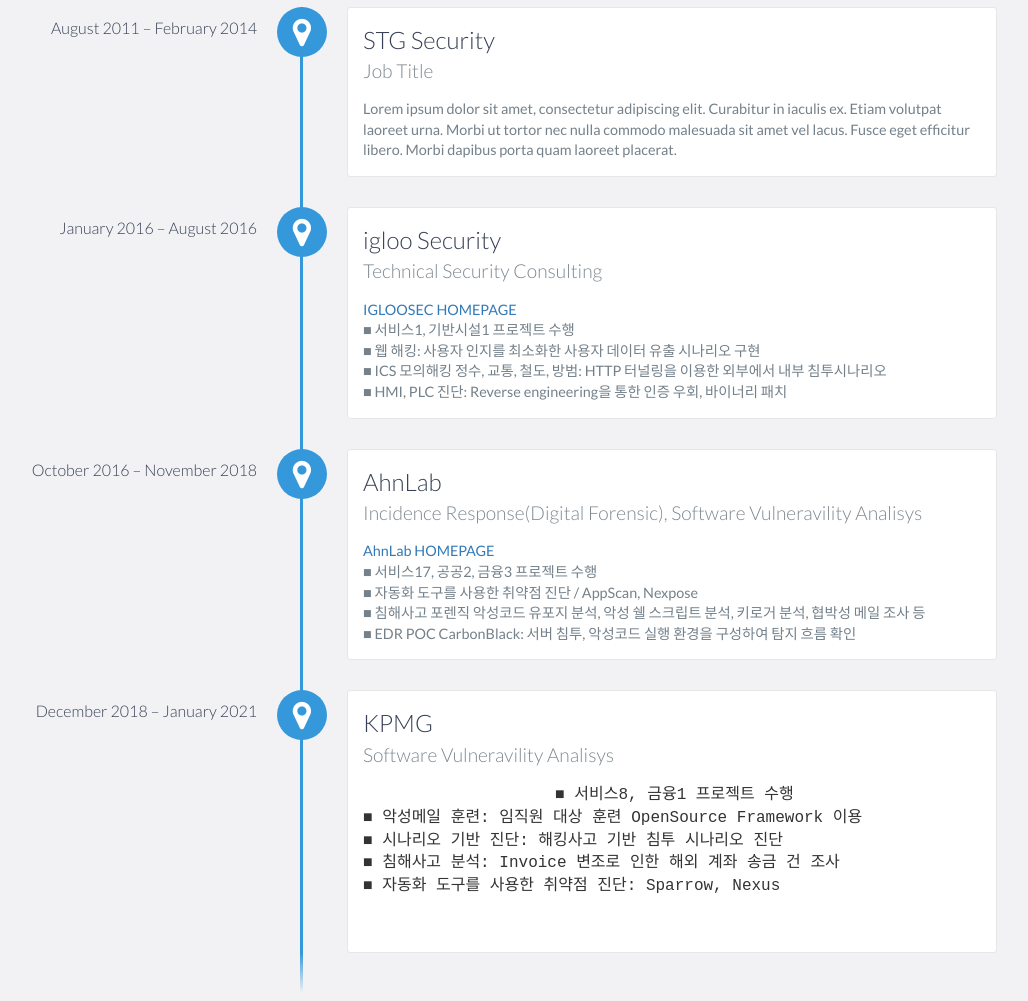
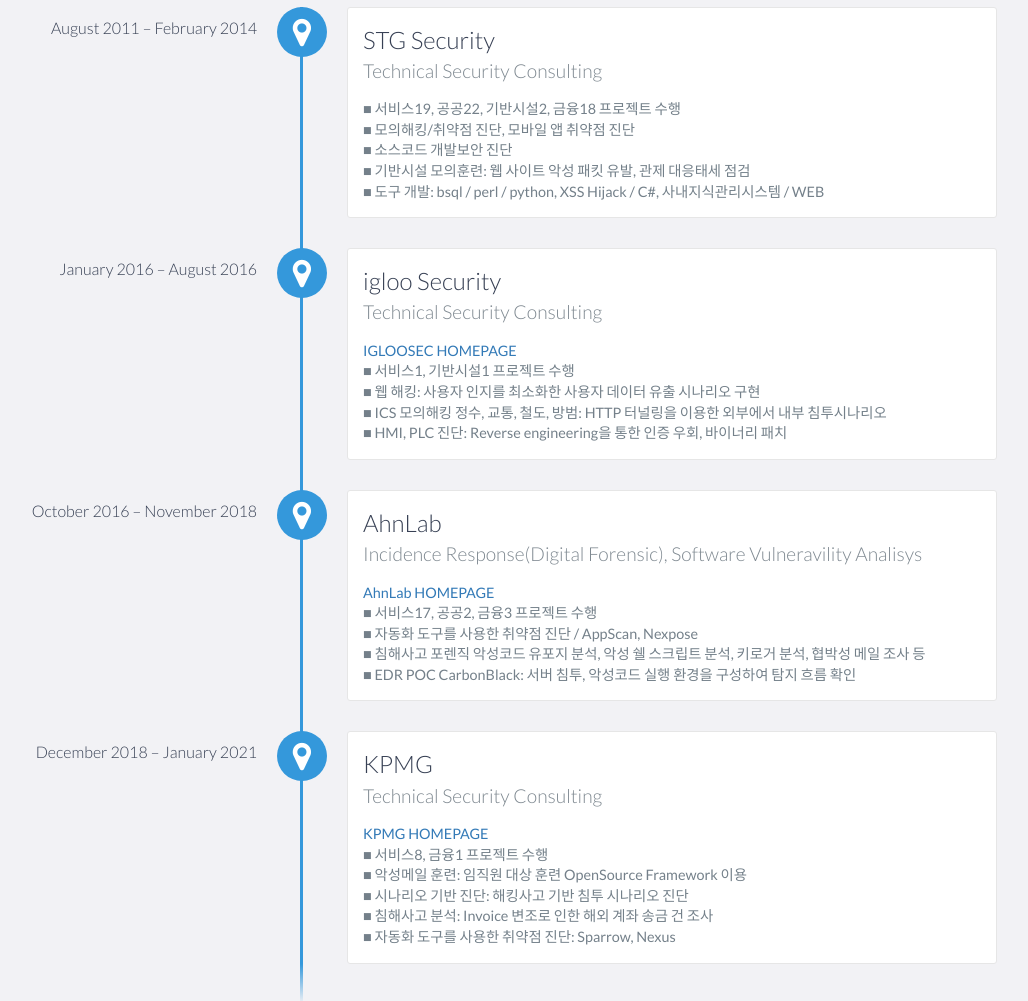
Before and after one commit to hackkimss/hackkimss.github.io, a website: page index.html in a window 1280 px wide. Shown: the part 1260-2261 px from the top of the page, without its empty margins (143-1171 px from the left). Drawn offline with nearby package versions, Linux system fonts and the light colour scheme.

Commit message:
Update index.html

```diff
--- a/index.html
+++ b/index.html
@@ -88,10 +88,13 @@
         <div id="experience-timeline">
             <div data-date="August 2011 – February 2014">
                 <h3>STG Security</h3>
-                <h4>Job Title</h4>
-                <p>
-                    Lorem ipsum dolor sit amet, consectetur adipiscing elit. Curabitur in iaculis ex. Etiam volutpat laoreet urna. Morbi ut tortor nec nulla commodo malesuada sit amet vel lacus. Fusce eget efficitur libero. Morbi dapibus porta quam laoreet placerat.
-                </p>
+                <h4>Technical Security Consulting</h4>
+                    <p></p>
+		    <p>■ 서비스19, 공공22, 기반시설2, 금융18 프로젝트 수행</p>
+		    <p>■ 모의해킹/취약점 진단, 모바일 앱 취약점 진단</p>
+		    <p>■ 소스코드 개발보안 진단</p>
+		    <p>■ 기반시설 모의훈련: 웹 사이트 악성 패킷 유발, 관제 대응태세 점검</p>
+		    <p>■ 도구 개발: bsql / perl / python, XSS Hijack / C#, 사내지식관리시스템 / WEB</p>
             </div>
 
             <div data-date="January 2016 – August 2016">
@@ -108,8 +111,8 @@
             <div data-date="October 2016 – November 2018">
                 <h3>AhnLab</h3>
                 <h4>Incidence Response(Digital Forensic), Software Vulneravility Analisys</h4>
-		    <p><a href="http://www.ahnlab.com"> AhnLab HOMEPAGE</a></p>
-                    <p> ■ 서비스17, 공공2, 금융3 프로젝트 수행</p>
+		    <p><a href="http://www.ahnlab.com">AhnLab HOMEPAGE</a></p>
+                    <p>■ 서비스17, 공공2, 금융3 프로젝트 수행</p>
 		    <p>■ 자동화 도구를 사용한 취약점 진단 / AppScan, Nexpose</p>
 		    <p>■ 침해사고 포렌직 악성코드 유포지 분석, 악성 쉘 스크립트 분석, 키로거 분석, 협박성 메일 조사 등</p>
 		    <p>■ EDR POC CarbonBlack: 서버 침투, 악성코드 실행 환경을 구성하여 탐지 흐름 확인</p>
@@ -117,14 +120,13 @@
 
 	    <div data-date="December 2018 – January 2021">
                 <h3>KPMG</h3>
-                <h4>Software Vulneravility Analisys</h4>
-                <pre>
-                    ■ 서비스8, 금융1 프로젝트 수행
-■ 악성메일 훈련: 임직원 대상 훈련 OpenSource Framework 이용
-■ 시나리오 기반 진단: 해킹사고 기반 침투 시나리오 진단
-■ 침해사고 분석: Invoice 변조로 인한 해외 계좌 송금 건 조사
-■ 자동화 도구를 사용한 취약점 진단: Sparrow, Nexus
-                </pre>
+                <h4>Technical Security Consulting</h4>
+                    <p><a href="https://home.kpmg/kr/ko/home.html">KPMG HOMEPAGE</a></p>
+                    <p>■ 서비스8, 금융1 프로젝트 수행</p>
+		    <p>■ 악성메일 훈련: 임직원 대상 훈련 OpenSource Framework 이용</p>
+		    <p>■ 시나리오 기반 진단: 해킹사고 기반 침투 시나리오 진단</p>
+		    <p>■ 침해사고 분석: Invoice 변조로 인한 해외 계좌 송금 건 조사</p>
+		    <p>■ 자동화 도구를 사용한 취약점 진단: Sparrow, Nexus</p>
             </div>
         </div>
     </div>
```
